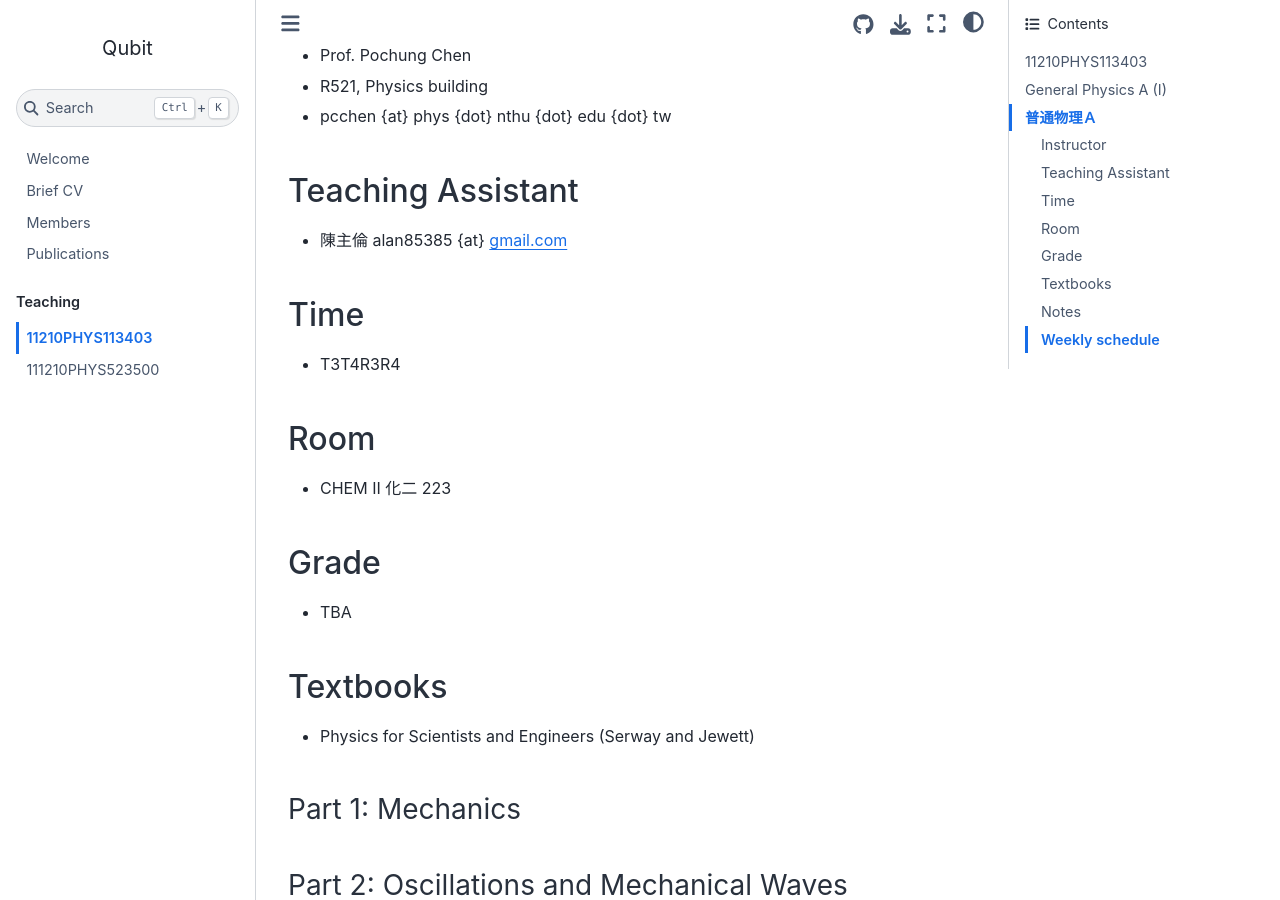
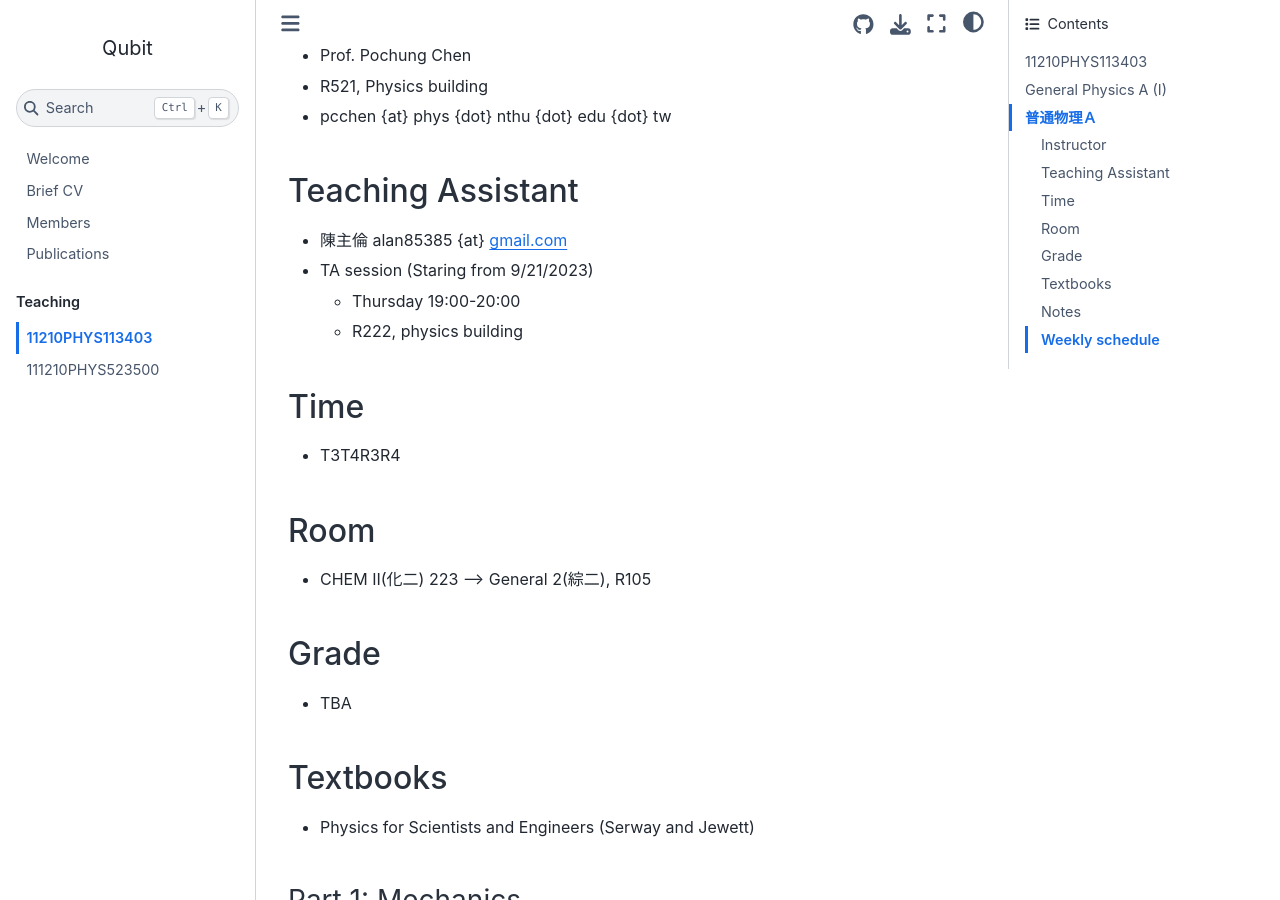
Before and after one commit to pcchen/pcchen.github.io, a Jupyter Book: the page built from teaching/11210PHYS113403.md, in a window 1280 px wide and 900 px high, scrolled down 299 px. Built offline with Jupyter Book 1.0.4 settings and Sphinx 7.4.7 and the Sphinx Book theme 1.1.4, drawn with Linux system fonts in a browser that asks for light colours.

Commit message:
add TA session and change room

```diff
--- a/teaching/11210PHYS113403.md
+++ b/teaching/11210PHYS113403.md
@@ -9,12 +9,15 @@
 
 ## Teaching Assistant
   * 陳主倫 alan85385 {at} gmail.com
+  * TA session (Staring from 9/21/2023)
+    * Thursday 19:00-20:00
+    * R222, physics building
 
 ## Time
   * T3T4R3R4
 
 ## Room
-  * CHEM II 化二 223
+  * CHEM II(化二) 223 --> General 2(綜二), R105
 
 ## Grade
   * TBA
```
